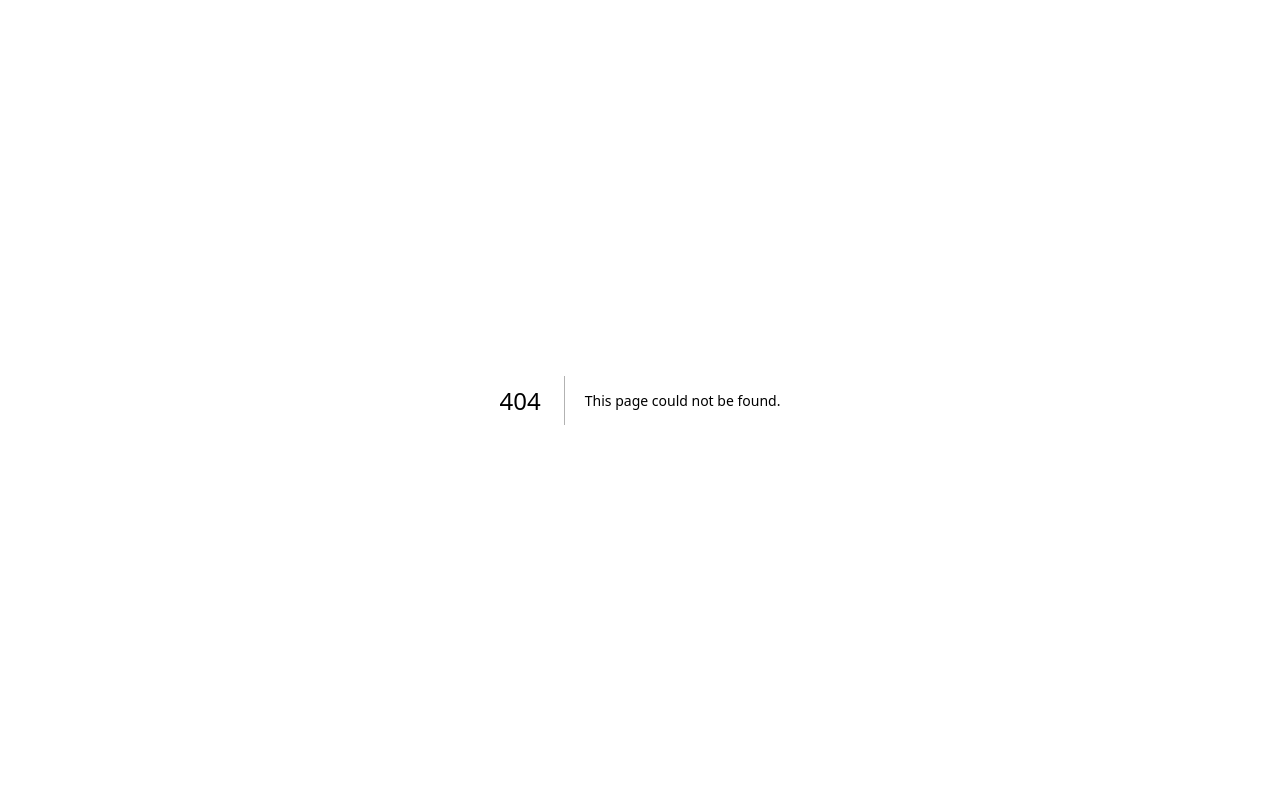
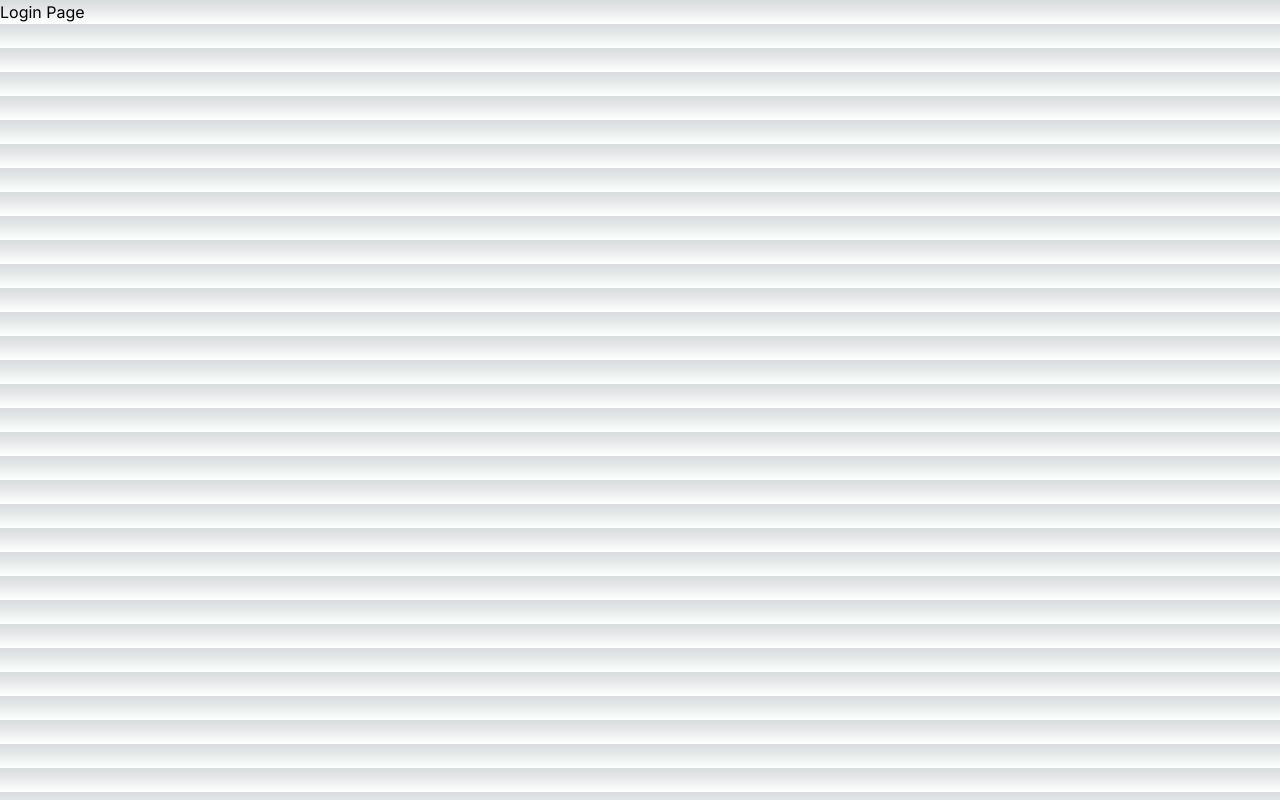
Before and after one commit to lara-vel-dev/travel-bending, a Next.js app: page /login in a window 1280 px wide. Before the commit this address had no page. Built offline with nearby package versions, Linux system fonts and the light colour scheme.

Commit message:
(Add) Login page

```diff
--- /dev/null
+++ b/app/login/page.tsx
@@ -0,0 +1,9 @@
+const Login = () => {
+  return (
+    <div>
+      <h1>Login Page</h1>
+    </div>
+  );
+};
+
+export default Login;
```
